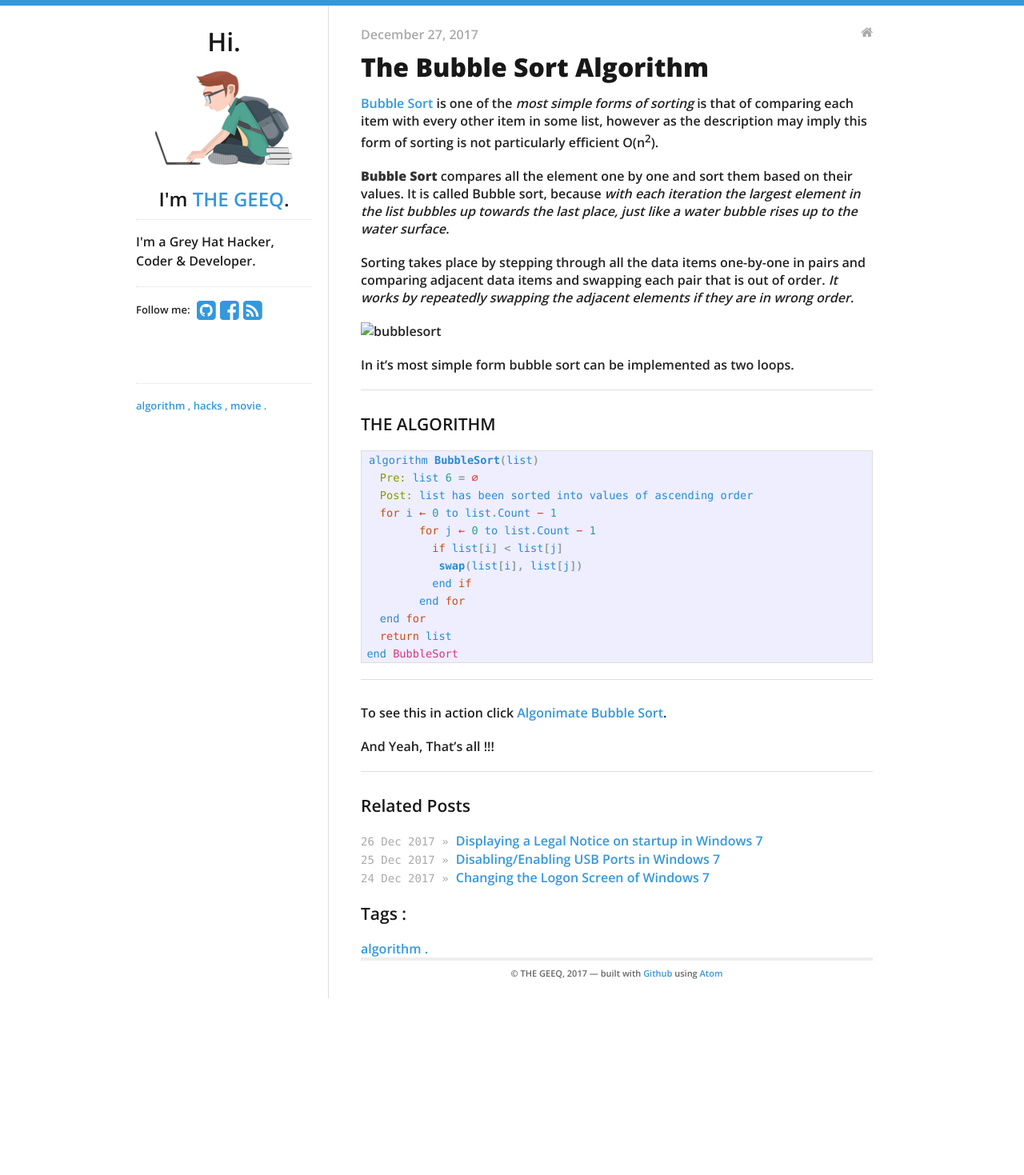
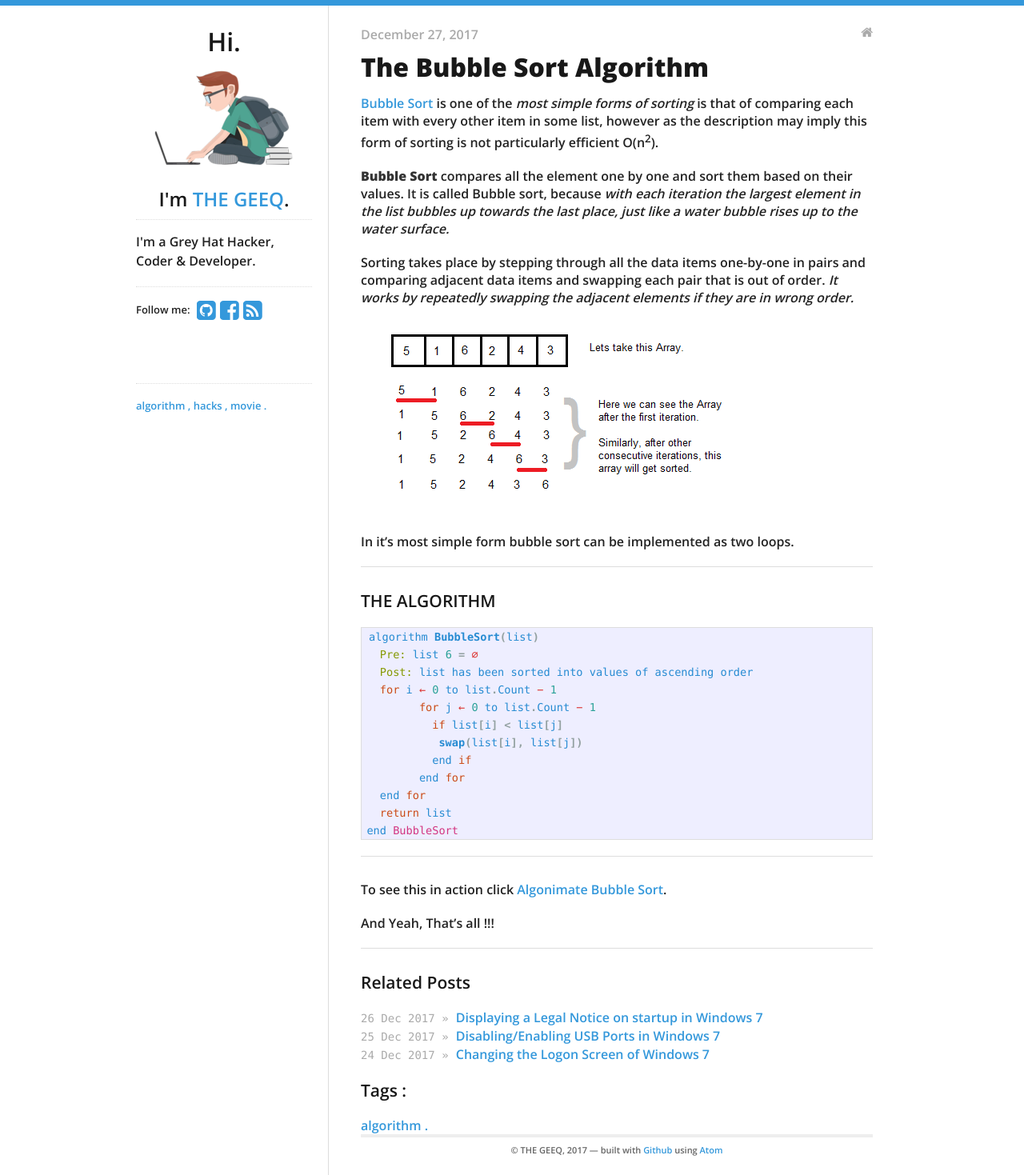
Before and after one commit to anthrax3/thegeeq.github.io, a Jekyll site: the page built from _posts/2017-12-27-the bubble sort algorithm.md, in a window 1280 px wide. Shown: the whole page at 80% size. Built offline with Jekyll 4.4.1, drawn with Linux system fonts in a browser that asks for light colours; nearby versions of some CDN libraries; before the commit the page ends 1248 px from its top, so only the background shows below that.

Commit message:
Update 2017-12-27-the bubble sort algorithm.md

```diff
--- a/_posts/2017-12-27-the bubble sort algorithm.md
+++ b/_posts/2017-12-27-the bubble sort algorithm.md
@@ -16,7 +16,7 @@ list bubbles up towards the last place, just like a water bubble rises up to the
 
 Sorting takes place by stepping through all the data items one-by-one in pairs and comparing adjacent data items and swapping each pair that is out of order. *It works by repeatedly swapping the adjacent elements if they are in wrong order.*
 
-![bubblesort](../images/bubble-sort.png)
+![bubblesort](http://blog.thegeeq.gq/images/bubble-sort.png)
 
 In it’s most simple form bubble sort can be implemented as two loops.
 
```
